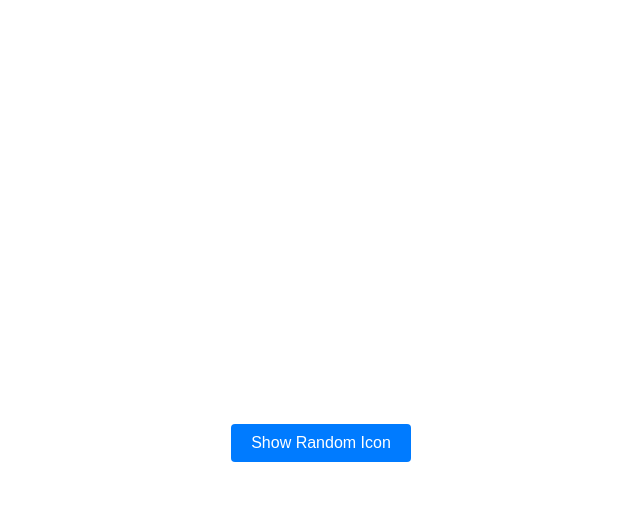
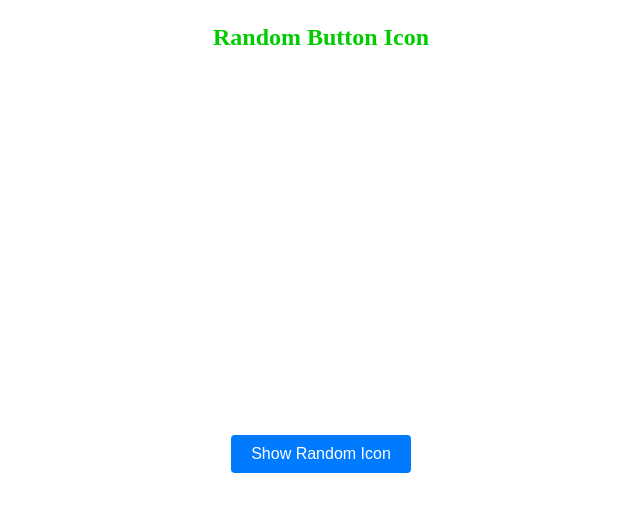
Before and after one commit to SvetlanaLevkovskaya/angular-docusketch, an Angular app: page / in a window 1280 px wide. Shown: the top 512 px of the page, without its empty margins (319-959 px from the left). Built offline with nearby package versions, Linux system fonts and the light colour scheme.

Commit message:
feat: add app component

```diff
--- /dev/null
+++ b/src/app/app.component.css
@@ -0,0 +1,10 @@
+.app-root {
+  height: 100vh;
+}
+
+.title {
+  color:#00cc00;
+  font-size: 24px;
+  text-align: center;
+  padding-top: 24px;
+}
--- /dev/null
+++ b/src/app/app.component.html
@@ -0,0 +1,4 @@
+<div class="app-root">
+  <h1 class="title">{{title | titlecase}}</h1>
+  <app-icon-button [initialIcon]="selectedIcon" (randomIconSelected)="handleRandomIconSelected($event)"></app-icon-button>
+</div>
--- /dev/null
+++ b/src/app/app.component.ts
@@ -0,0 +1,15 @@
+import { Component } from '@angular/core';
+
+@Component({
+  selector: 'app-root',
+  templateUrl: './app.component.html',
+  styleUrls: ['./app.component.css'],
+})
+export class AppComponent {
+  title = 'random button icon';
+  selectedIcon: string | undefined;
+
+  handleRandomIconSelected(icon: string): void {
+    this.selectedIcon = icon;
+  }
+}
--- a/src/app/icon-button/icon-button.component.css
+++ b/src/app/icon-button/icon-button.component.css
@@ -3,7 +3,7 @@
   flex-direction: column;
   justify-content: center;
   align-items: center;
-  height: 100vh;
+  height: 90vh;
 }
 
 .icon-container {
--- a/src/app/icon-button/icon-button.component.ts
+++ b/src/app/icon-button/icon-button.component.ts
@@ -1,4 +1,4 @@
-import { Component } from '@angular/core';
+import { Component, EventEmitter, Input, Output } from '@angular/core';
 
 @Component({
   selector: 'app-icon-button',
@@ -6,12 +6,16 @@ import { Component } from '@angular/core';
   styleUrls: ['./icon-button.component.css'],
 })
 export class IconButtonComponent {
+  @Input() initialIcon: string | undefined;
+  @Output() randomIconSelected = new EventEmitter<string>();
+
   icons = ['fas fa-flag', 'fas fa-heart', 'fas fa-star', 'fas fa-circle'];
   randomIcon: string | undefined;
 
   showRandomIcon(): void {
     setTimeout(() => {
       this.randomIcon = this.getRandomIcon();
+      this.randomIconSelected.emit(this.randomIcon);
     }, 3000);
   }
 
--- a/src/app/icon-button/icon-button.module.ts
+++ b/src/app/icon-button/icon-button.module.ts
@@ -1,4 +1,4 @@
-import { NgModule } from '@angular/core';
+/*import { NgModule } from '@angular/core';
 import { BrowserModule } from '@angular/platform-browser';
 
 import { IconButtonComponent } from './icon-button.component';
@@ -13,4 +13,4 @@ import { IconButtonComponent } from './icon-button.component';
   providers: [],
   bootstrap: [IconButtonComponent],
 })
-export class IconButtonModule {}
+export class IconButtonModule {}*/
--- a/src/index.html
+++ b/src/index.html
@@ -8,6 +8,6 @@
   <link rel="icon" type="image/x-icon" href="favicon.ico">
 </head>
 <body>
-<app-icon-button></app-icon-button>
+<app-root></app-root>
 </body>
 </html>
--- a/src/main.ts
+++ b/src/main.ts
@@ -1,5 +1,5 @@
 import { platformBrowserDynamic } from '@angular/platform-browser-dynamic';
-import { IconButtonModule } from './app/icon-button/icon-button.module';
+import { AppModule } from './app/app.module';
 
-platformBrowserDynamic().bootstrapModule(IconButtonModule)
+platformBrowserDynamic().bootstrapModule(AppModule)
                         .catch(err => console.error(err));
```
Also changed, not shown: src/app/app.module.ts (added, +19 -0 lines).
